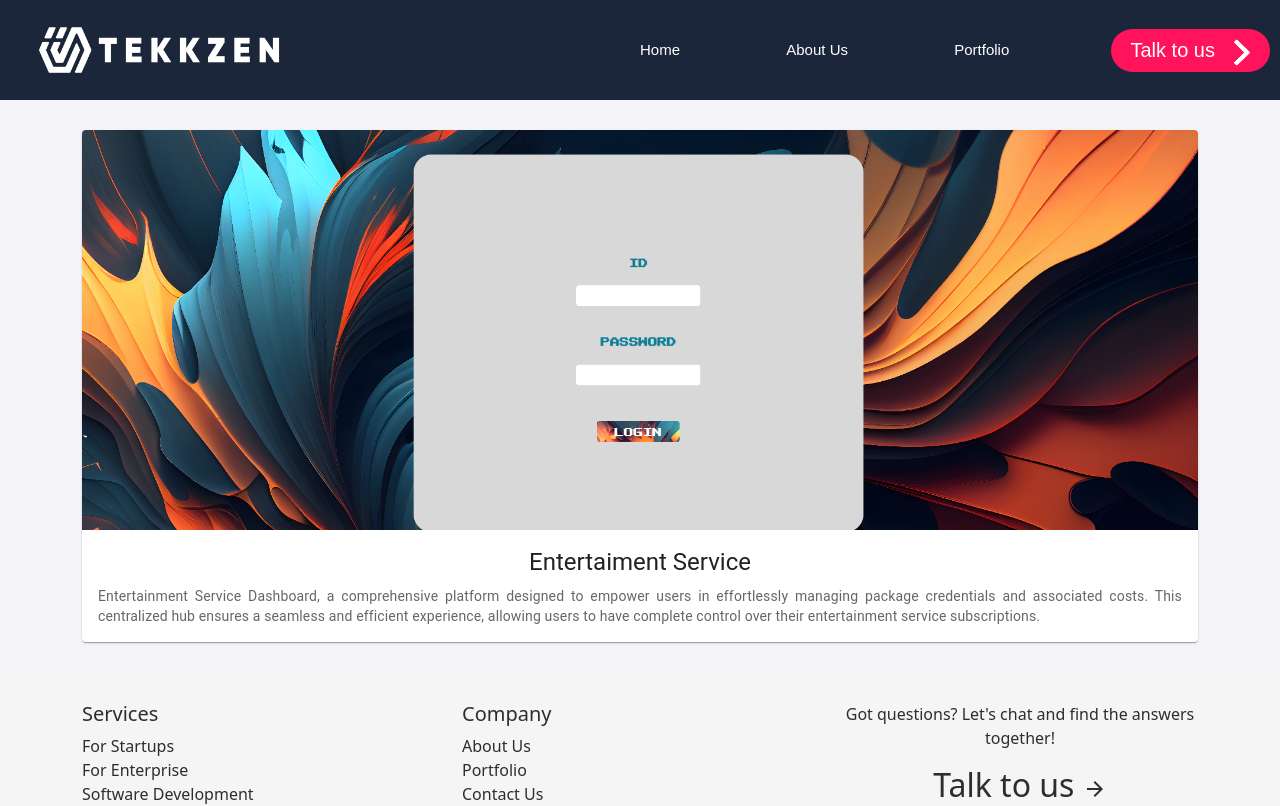
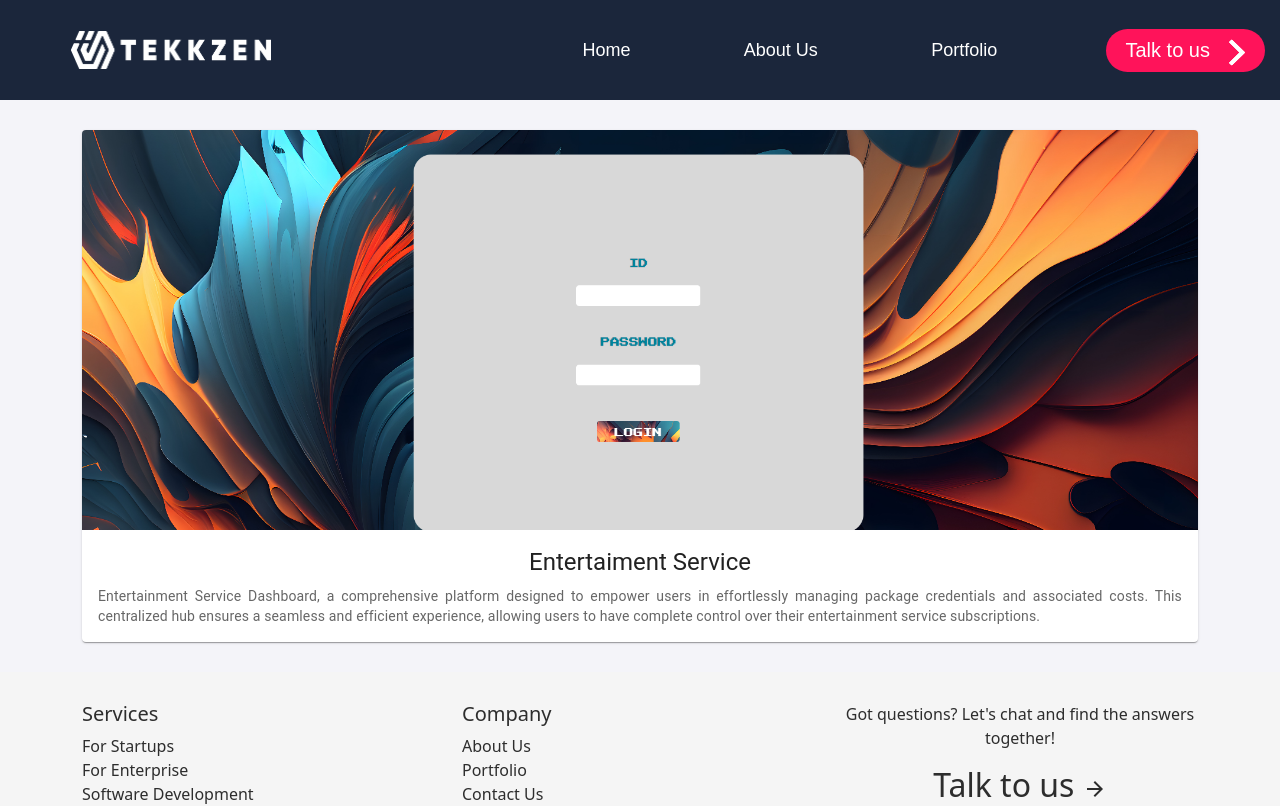
Before and after one commit to shanthu22/TekkzenWeb, a React (Create React App) app in the folder frontend/: page /portfolio in a window 1280 px wide. Shown: the top 806 px of the page. Built offline with nearby package versions, Linux system fonts and the light colour scheme.

Commit message:
procedure upgrade

```diff
--- a/frontend/src/components/atoms/TZnavbar/TZnavbar.css
+++ b/frontend/src/components/molecules/TZnavbar/TZnavbar.css
@@ -11,14 +11,14 @@
     justify-content: space-between;
     align-items: center;
     align-items: center;
-    padding-right: 10px;
-
+    padding-right: 15px;
+    padding-left: 15px;
 }
 .TZnavbar_middle{
-    flex:.25;
+    flex:.20;
 }
 .TZnavbar_right{
-    flex:.50;
+    flex:.55;
     display: flex;
     justify-content: space-between;
     align-items: center;
@@ -28,7 +28,7 @@
    padding: 5px;
    font-family: 'Poppins', sans-serif;
    font-weight: 400;
-   font-size: 15px;
+   font-size: 18px;
 
 }
 .Link:hover{
@@ -49,7 +49,7 @@
 }
 .navbar_logo:hover{
     cursor: pointer;
-transform: scale(1.2);
+transform: scale(1.1);
 transition: 0.5s;
 }
 
@@ -84,6 +84,7 @@ transition: 0.5s;
     }
 
     .TZnavbar_elements {
+      padding: 0 0px;
       position: relative; /* Ensure relative position for absolutely positioned children */
     }
 
--- a/frontend/src/components/procedure/procedure.css
+++ b/frontend/src/components/procedure/procedure.css
@@ -1,6 +1,6 @@
 .procedure{
     /* display: flex;  */
-    background-color:  rgb(39, 39, 39);
+    background-color: #1B263B;
     color: white;
     border-radius: 5px;
     margin: 12px;
@@ -12,7 +12,7 @@
 
 .procedure-step{
     display: flex;
-
+   padding: 20px;
     align-items: center;
     text-align: left;
 }
@@ -20,7 +20,8 @@
 .procedure-step-count{
     border: 2px solid white;
     border-radius: 50%;
-    margin:20px ;
+
+    margin: 20px 20px 20px 0px;
 }
 .procedure-step-count> h3 {
     margin: 15px;
@@ -29,10 +30,19 @@
     text-align: justify;
 }
 
-.procedure-step:hover{
-    .procedure-step-count{border: 2px solid rgb(240, 0, 0);}
+
+.procedure-step:hover .procedure-step-count {
+    border: 2px solid #ff135a;
+    transition: 0.5s;
+    transform: scale(1.1);
 
 }
+.procedure-step:hover .procedure-step-Heading {
+    color: #ff135a;
+    transition: 0.5s;
+    border-bottom:3px solid #ff135a;
+}
+
 
 @media(max-width:500px){
     .procedure-step{
@@ -42,12 +52,8 @@
 
     }
     .procedure{
-        /* display: flex;  */
-        background-color:   rgb(39, 39, 39);
         color: white;
         border-radius: 0px;
-
-
     }
     .procedure-step-count{
         border: 2px solid rgb(240, 0, 0);
--- a/frontend/src/pages/aboutUs/aboutUs.js
+++ b/frontend/src/pages/aboutUs/aboutUs.js
@@ -1,7 +1,7 @@
 import React from "react";
 import "./aboutUs.css";
 
-import TZnavbar from "../../components/atoms/TZnavbar/TZnavbar";
+import TZnavbar from "../../components/molecules/TZnavbar/TZnavbar";
 import { useNavigate } from "react-router-dom";
 import { Col, Container, Row } from "react-bootstrap";
 import aboutus from "../../assets/about-us/about-us.gif";
@@ -59,7 +59,7 @@ const AboutUs = () => {
 
       <Container>
         <Row>
-          <Col className='aboutUs-Top'>
+          <Col className="aboutUs-Top">
             <h2>Tekkzen Mission </h2>
             <p>
               Our mission is to make websites convert better with the help of
@@ -68,7 +68,7 @@ const AboutUs = () => {
             </p>
           </Col>
 
-          <Col className='aboutUs-Img'>
+          <Col className="aboutUs-Img">
             <img src={aboutus}></img>
           </Col>
         </Row>
--- a/frontend/src/pages/home/home.js
+++ b/frontend/src/pages/home/home.js
@@ -8,7 +8,7 @@ import { Button, Container } from "react-bootstrap";
 import Procedure from "../../components/procedure/procedure";
 import { useNavigate } from "react-router-dom";
 import ArrowForwardIcon from "@mui/icons-material/ArrowForward";
-import TZnavbar from "../../components/atoms/TZnavbar/TZnavbar";
+import TZnavbar from "../../components/molecules/TZnavbar/TZnavbar";
 const Home = () => {
   const PreviousProjectData = [
     {
@@ -73,7 +73,7 @@ const Home = () => {
         Our clients love what we do because we always deliver top-notch work.
         Take a look at some of our best projects!
       </p>
-      <Button onClick={() => HandleClick("portfolio")} variant='dark'>
+      <Button onClick={() => HandleClick("portfolio")} variant="dark">
         Explore Our Projects <ArrowForwardIcon />
       </Button>
       <Container
--- a/frontend/src/pages/howWeWork/howWeWork.js
+++ b/frontend/src/pages/howWeWork/howWeWork.js
@@ -1,10 +1,9 @@
 import React from "react";
-import CustomNavbar from "../../components/navbar/navbar";
+
 import TeamMembers from "../../components/TeamMembers/teamMembers";
 const HowWeWork = () => {
   return (
     <div>
-      <CustomNavbar />
       <h1>HOW WE WORK PAGE </h1>
     </div>
   );
--- a/frontend/src/pages/portfolio/portfolio.js
+++ b/frontend/src/pages/portfolio/portfolio.js
@@ -1,5 +1,5 @@
 import React from "react";
-import TZnavbar from "../../components/atoms/TZnavbar/TZnavbar";
+import TZnavbar from "../../components/molecules/TZnavbar/TZnavbar";
 import Footer from "../../components/footer/footer";
 
 import PP2 from "../../assets/PreviousProjects/PP2.png";
```
Also changed, not shown: frontend/src/components/molecules/TZnavbar/TZnavbar.js (renamed from frontend/src/components/atoms/TZnavbar/TZnavbar.js, +13 -13 lines), frontend/src/components/procedure/procedure.js (+5 -5 lines), frontend/src/pages/contactUs/contactUs.js (+8 -8 lines).
